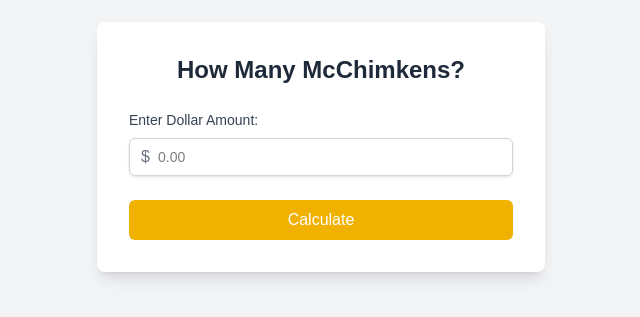
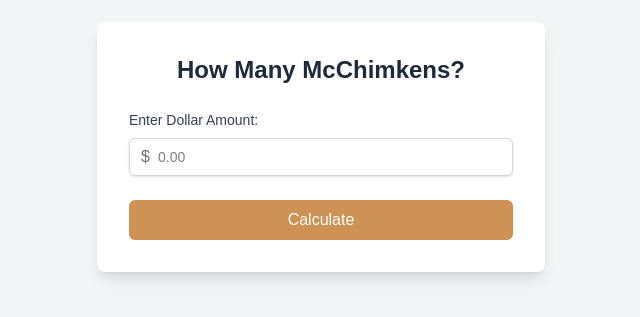
Before and after one commit to tezothy/chimken_calc_v2, a Next.js app in the folder chimken_calc_v2_project/: page / in a window 1280 px wide. Shown: the part 253-570 px from the top of the page, without its empty margins (319-959 px from the left). Built offline with nearby package versions, Linux system fonts and the light colour scheme.

Commit message:
14th commit - change button color

```diff
--- a/chimken_calc_v2_project/components/ChickenCalculator.js
+++ b/chimken_calc_v2_project/components/ChickenCalculator.js
@@ -113,7 +113,7 @@
 
         <button
           onClick={handleCalculate}
-          className="w-full rounded-md bg-yellow-500 py-2 px-4 font-medium text-white hover:bg-yellow-600 focus:outline-none focus:ring-2 focus:ring-yellow-500 focus:ring-offset-2"
+          className="w-full rounded-md bg-[#ce9354] py-2 px-4 font-medium text-white hover:bg-yellow-600 focus:outline-none focus:ring-2 focus:ring-yellow-500 focus:ring-offset-2"
         >
           Calculate
         </button>
```
